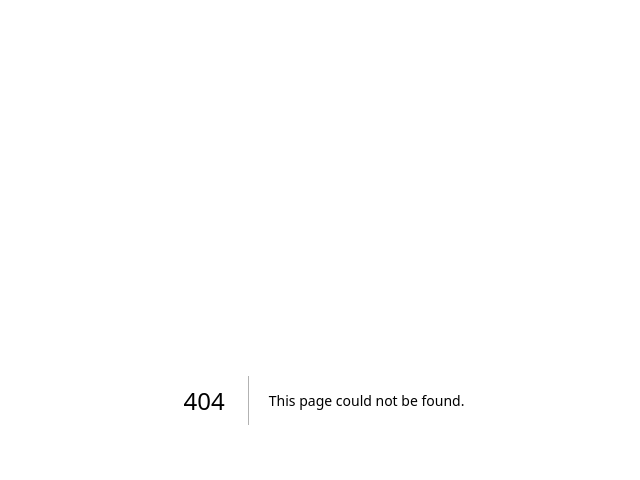
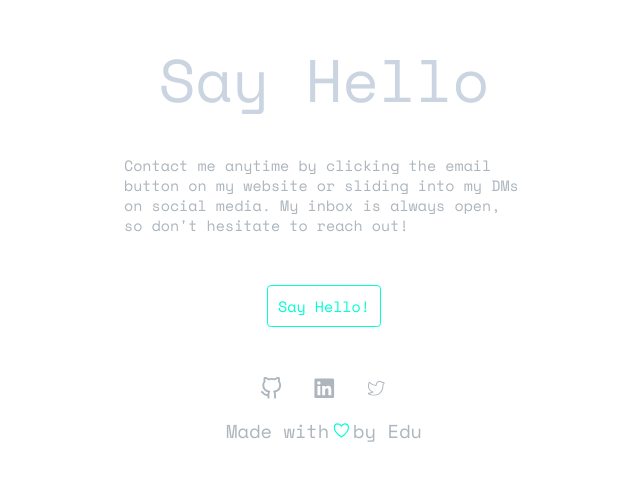
Before and after one commit to ewa1do/portfolio-next, a Next.js app: page /Contact in a window 1280 px wide. Before the commit this address had no page. Shown: the top 480 px of the page, without its empty margins (316-956 px from the left). Built offline with nearby package versions, Linux system fonts and the light colour scheme.

Commit message:
finishing contact section

```diff
--- /dev/null
+++ b/src/components/buttons/Button.js
@@ -0,0 +1,13 @@
+function Button(props) {
+    return (
+        <button
+            className="border border-neon-blue rounded-md p-4 text-neon-blue
+            hover:text-bg-dark hover:font-semibold text-lg md:text-xl lg:text-2xl
+            hover:bg-neon-blue ease-out "
+        >
+            {props.children}
+        </button>
+    )
+}
+
+export default Button
--- a/src/components/buttons/ButtonDownload.js
+++ b/src/components/buttons/ButtonDownload.js
@@ -4,7 +4,8 @@ const spaceMono = Space_Mono({ subsets: ['latin'], weight: '400' })
 function ButtonDownload(props) {
     return (
         <button
-            className={`${spaceMono.className} text-neon-blue border-2 border-neon-blue rounded-md p-3 text-lg xl:text-xl`}
+            className={`${spaceMono.className} text-neon-blue border-2 border-neon-blue hover:text-bg-dark hover:font-semibold
+            rounded-md p-3 text-lg xl:text-xl hover:bg-neon-blue ease-out `}
         >
             {props.text || 'Resume'}
         </button>
--- /dev/null
+++ b/src/pages/Contact.js
@@ -0,0 +1,75 @@
+import { IoHeartOutline } from 'react-icons/io5'
+import { CiTwitter } from 'react-icons/ci'
+import { FiGithub } from 'react-icons/fi'
+import { FaLinkedin } from 'react-icons/fa'
+
+import Button from '@/components/buttons/Button'
+import Title from '@/components/titles/Title'
+
+import getFonts from '@/utils/fonts'
+
+const { spaceMono } = getFonts()
+
+const contactLinks = [
+    {
+        name: 'github',
+        icon: <FiGithub />,
+        link: 'https://github.com/ewa1do',
+    },
+    {
+        name: 'linkedin',
+        icon: <FaLinkedin />,
+        link: 'https://www.linkedin.com/in/eduardo-vera-612626191/',
+    },
+    {
+        name: 'twitter',
+        icon: <CiTwitter />,
+        link: 'https://twitter.com/eduvera_dev',
+    },
+]
+
+function Contact() {
+    return (
+        <section
+            className={`${spaceMono.className} flex flex-col items-center pt-20 pb-6 px-16`}
+        >
+            <Title>Say Hello</Title>
+
+            <p className="text-dark-gray md:pt-10 text-lg md:text-xl lg:text-2xl w-[25rem] md:w-[32rem] lg:w-[40rem]">
+                Contact me anytime by clicking the email button on my website or
+                sliding into my DMs on social media. My inbox is always open, so
+                don&apos;t hesitate to reach out!
+            </p>
+
+            <div className="py-20">
+                <Button>Say Hello!</Button>
+            </div>
+
+            <footer className="flex flex-col">
+                <div className="flex justify-center">
+                    {contactLinks.map(({ icon, link }, i) => (
+                        <a
+                            key={`link-${i + 1}`}
+                            href={link}
+                            target="_blank"
+                            className="px-6 text-dark-gray hover:text-neon-blue text-2xl md:text-3xl lg:text-4xl"
+                        >
+                            <i>{icon}</i>
+                        </a>
+                    ))}
+                </div>
+
+                <h4 className="flex items-center text-dark-gray text-xl md:text-2xl lg:text-3xl pt-8">
+                    Made with{'  '}
+                    <i className="px-1 text-neon-blue">
+                        <IoHeartOutline />
+                    </i>
+                    {'   '}
+                    by Edu
+                </h4>
+            </footer>
+        </section>
+    )
+}
+
+export default Contact
--- a/src/pages/index.js
+++ b/src/pages/index.js
@@ -3,6 +3,7 @@ import { Space_Mono } from 'next/font/google'
 import NavBar from '@/components/nav'
 
 import About from './About'
+import Contact from './Contact'
 import Experience from './Experience'
 import HomePage from './HomePage'
 import Projects from './Projects'
@@ -29,6 +30,8 @@ export default function Home() {
             <Experience />
 
             <Projects />
+
+            <Contact />
         </div>
     )
 }
```
